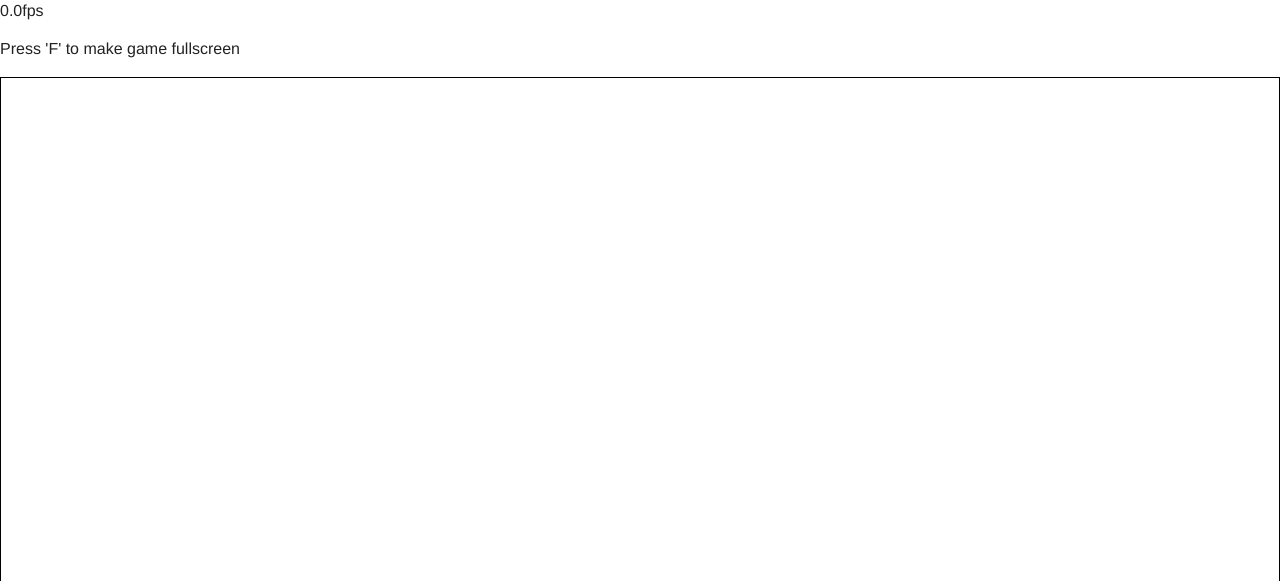
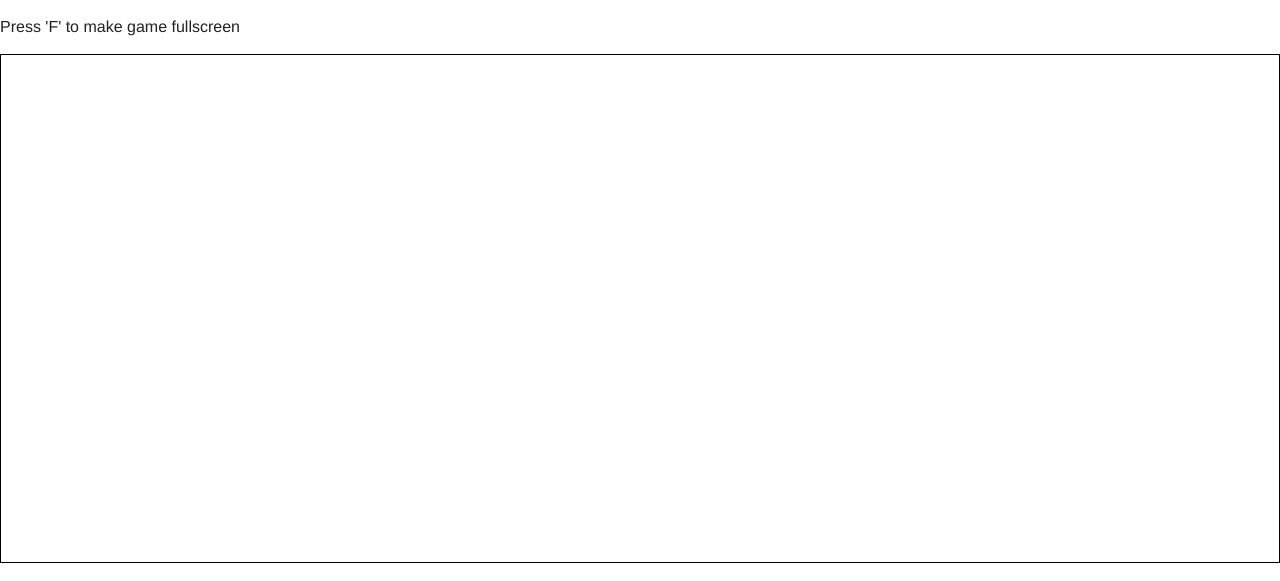
Before and after one commit to bburky/blocktoblock, a plain HTML site: page index.html in a window 1280 px wide. Shown: the top 581 px of the page. Drawn offline with Linux system fonts and the light colour scheme.

Commit message:
Remove fps from html/dom

```diff
--- a/index.html
+++ b/index.html
@@ -19,8 +19,6 @@
         <!--[if lt IE 7]>
             <p class="chromeframe">You are using an <strong>outdated</strong> browser. Please <a href="http://browsehappy.com/">upgrade your browser</a> or <a href="http://www.google.com/chromeframe/?redirect=true">activate Google Chrome Frame</a> to improve your experience.</p>
         <![endif]-->
-
-        <div id="fps">xx.x fps</div>
 
         <p>
             Press 'F' to make game fullscreen
--- a/js/main.js
+++ b/js/main.js
@@ -466,12 +466,6 @@ document.addEventListener('keyup', function(e) {
   }
 }, false);
 
-// Write FPS data to the page
-var fpsOut = document.getElementById('fps');
-setInterval(function(){
-  fpsOut.innerHTML = fps.toFixed(1) + "fps";
-}, 100);
-
 // Load assets and init game
 
 // loadAssets(initGame);
```
